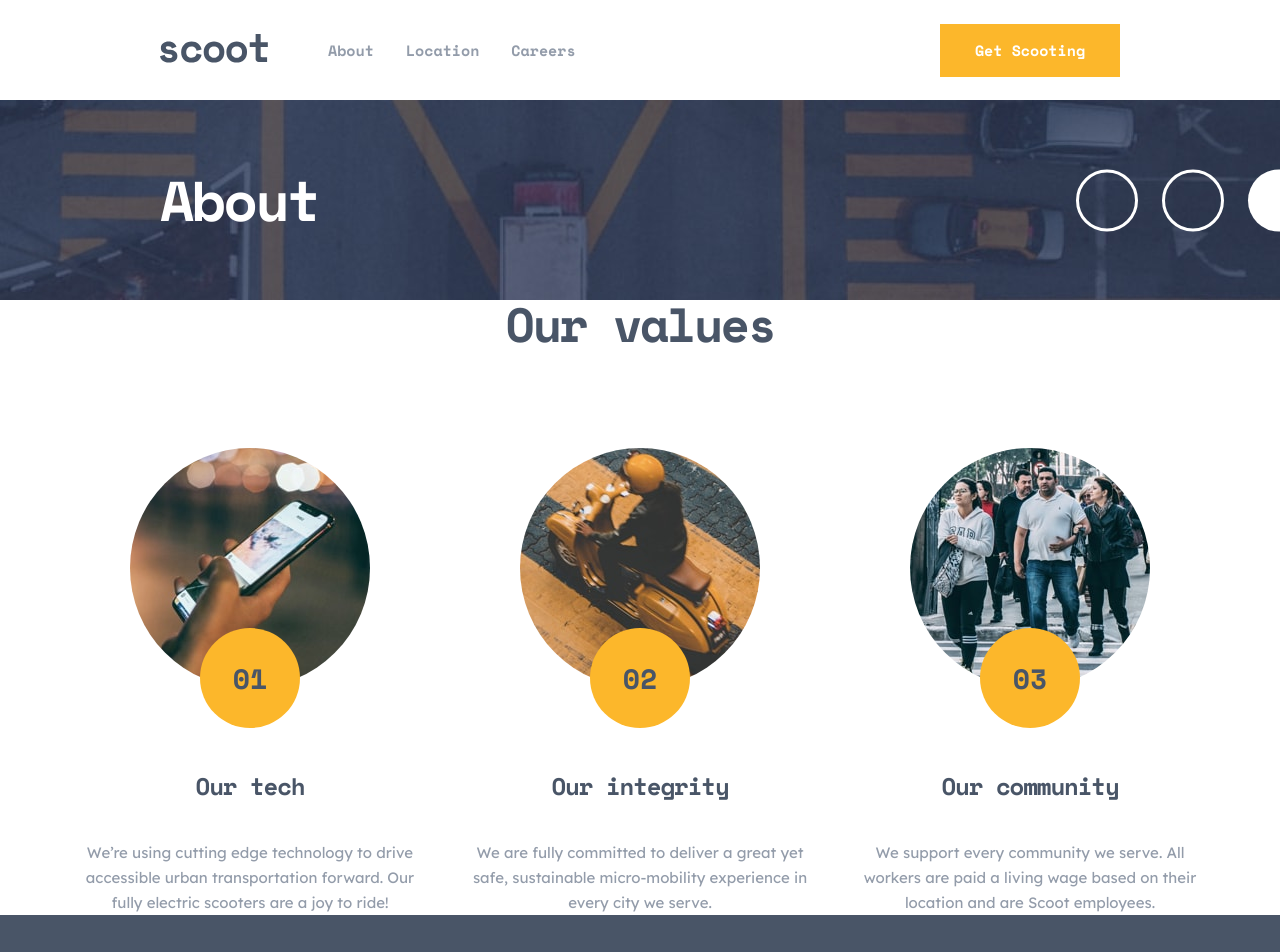
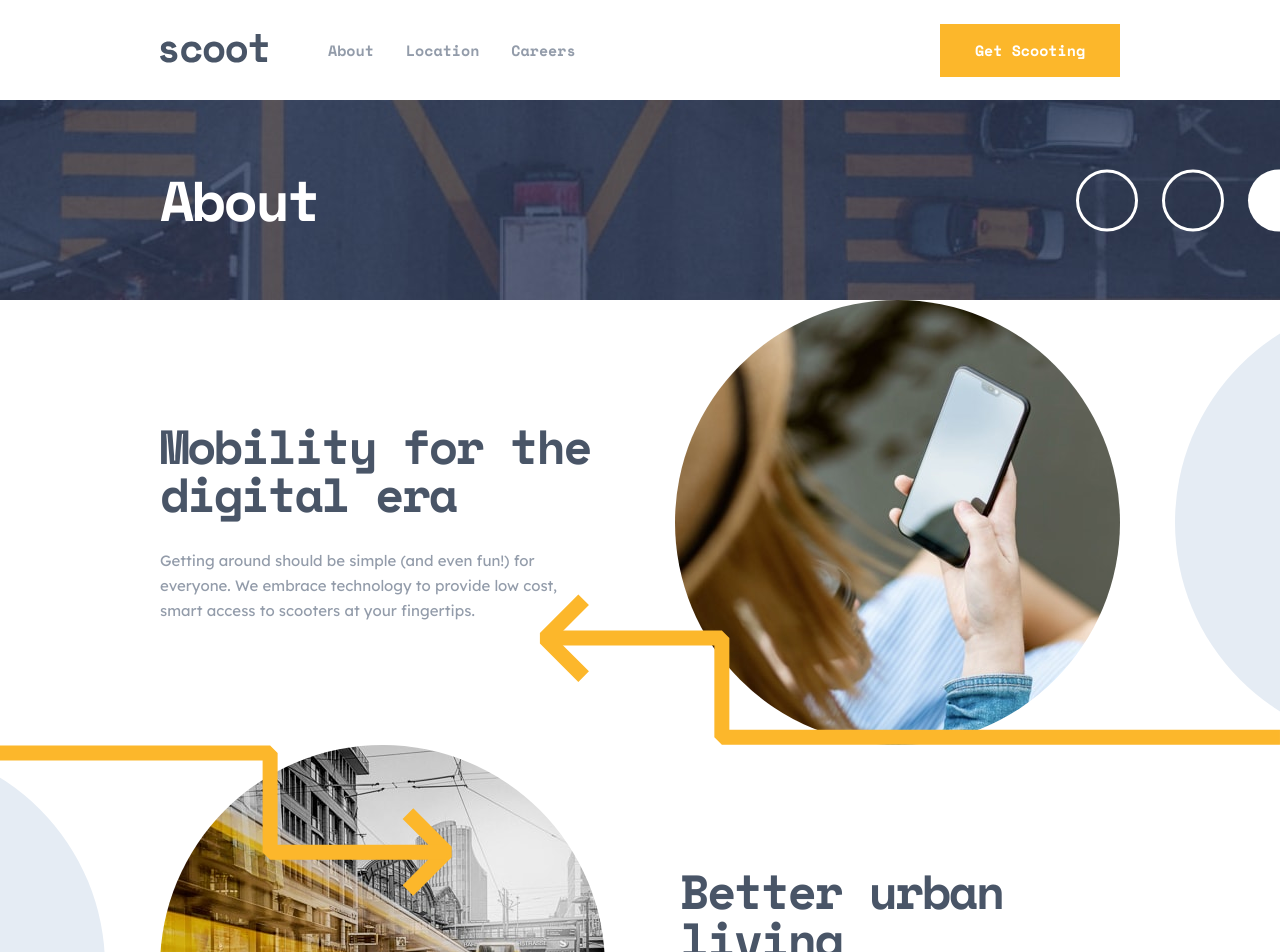
Before and after one commit to EdwinSch/react-scoot-sharing-service, a React (Vite) app: page /about in a window 1280 px wide. Shown: the top 952 px of the page. Built offline with nearby package versions, Linux system fonts and the light colour scheme.

Commit message:
update about page

```diff
--- a/src/pages/AboutPage.jsx
+++ b/src/pages/AboutPage.jsx
@@ -1,11 +1,42 @@
 import SubHeader from "../components/SubHeader/SubHeader";
 import Values from "../components/Value/Values";
+import InfoBullet from "../components/InfoBullet/InfoBullet";
+// Images
+import imgDigitalEra from "../assets/images/digital-era.jpg";
+import imgBetterLiving from "../assets/images/better-living.jpg";
+// Patterns
+import leftUpArrow from "../assets/patterns/left-upward-arrow.svg";
+import rightArrow from "../assets/patterns/right-arrow.svg";
 
 const AboutPage = () => {
   return (
     <>
       {/* Subheader */}
       <SubHeader text={"about"} />
+
+      {/* Info Bullets */}
+      <section>
+        {/* Bullet 1 */}
+        <InfoBullet
+          classlist={"info-bullet-container"}
+          image={imgDigitalEra}
+          arrowStyle={leftUpArrow}
+          title={"Mobility for the digital era"}
+          text={
+            "Getting around should be simple (and even fun!) for everyone. We embrace technology to provide low cost, smart access to scooters at your fingertips."
+          }
+        />
+        {/* Bullet 2 */}
+        <InfoBullet
+          classlist={"info-bullet-container inverse"}
+          image={imgBetterLiving}
+          arrowStyle={rightArrow}
+          title={"Better urban living"}
+          text={
+            "We’re helping connect cities and bring people closer together. Our scooters are also fully-electric and we offset the minimal carbon footprint for each ride."
+          }
+        />
+      </section>
 
       {/* Our values */}
       <Values title={"Our values"} />
```
Also changed, not shown: src/assets/icons/chevron.svg (deleted).
